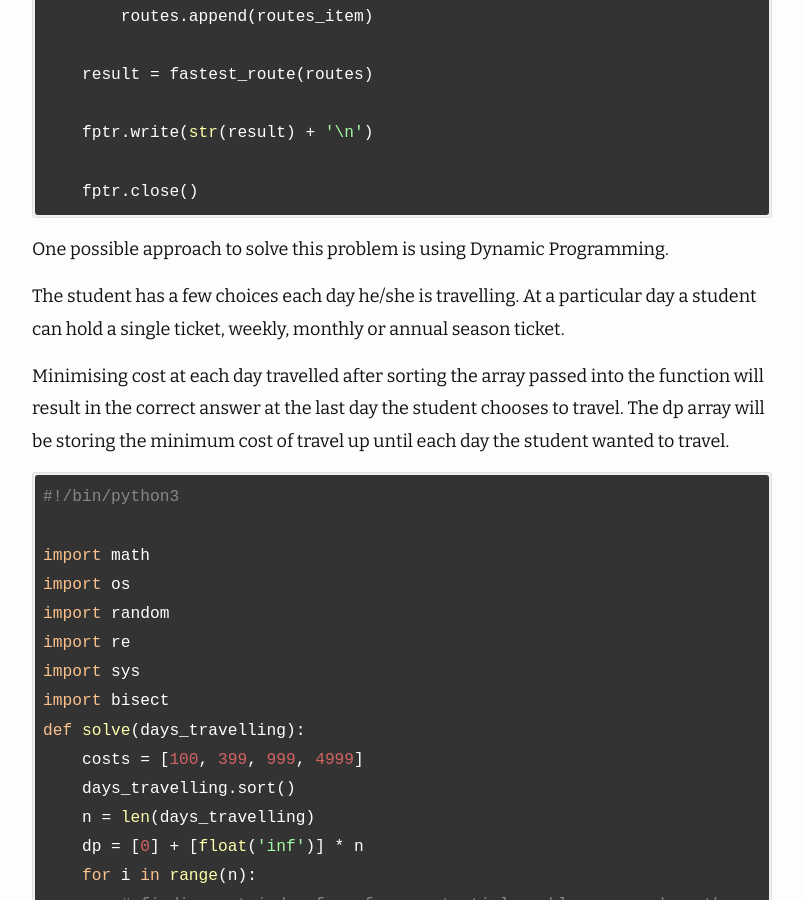
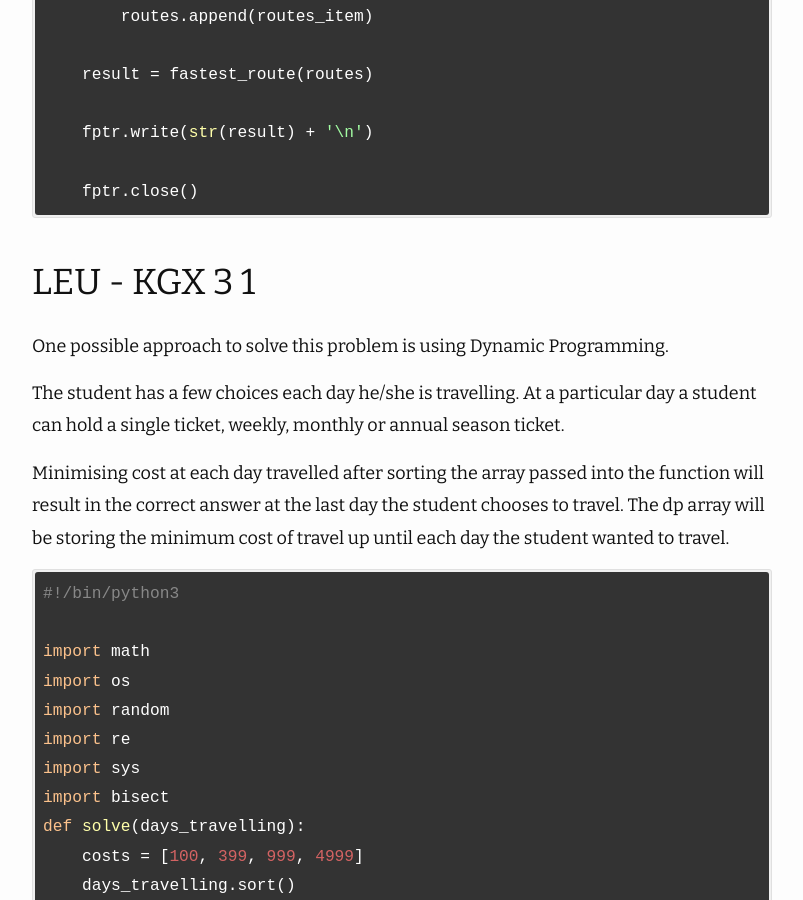
Before and after one commit to ditikrushna/eNotes, a Jekyll site: the page built from _posts/2020-05-24-code-highlight-tests.md, in a window 1280 px wide and 900 px high, scrolled down 5302 px. Shown: the whole window, without its empty margins (238-1041 px from the left). Built offline with Jekyll 4.4.1, drawn with Linux system fonts in a browser that asks for light colours; nearby versions of some CDN libraries.

Commit message:
Update 2020-05-24-code-highlight-tests.md

```diff
--- a/_posts/2020-05-24-code-highlight-tests.md
+++ b/_posts/2020-05-24-code-highlight-tests.md
@@ -188,6 +188,8 @@ Once an appropriate graph has been created, the shortest path can be calculated
 
 
 
+## LEU - KGX 3 1
+
 One possible approach to solve this problem is using Dynamic Programming.
 
 The student has a few choices each day he/she is travelling. At a particular day a student can hold a single ticket, weekly, monthly or annual season ticket.
```
